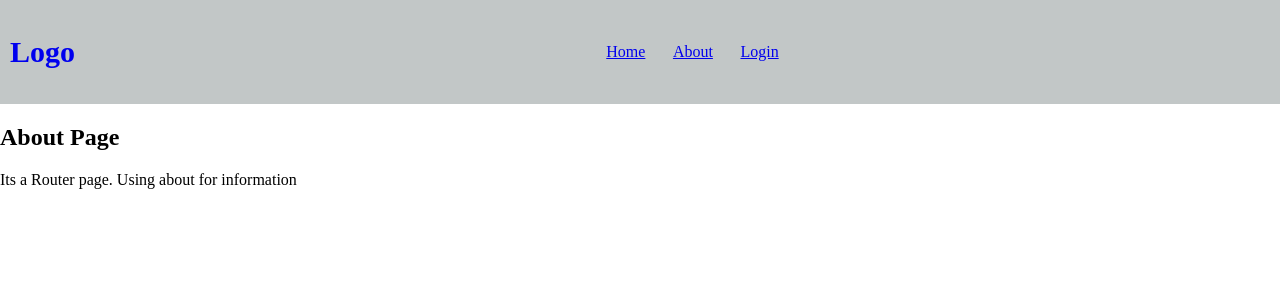
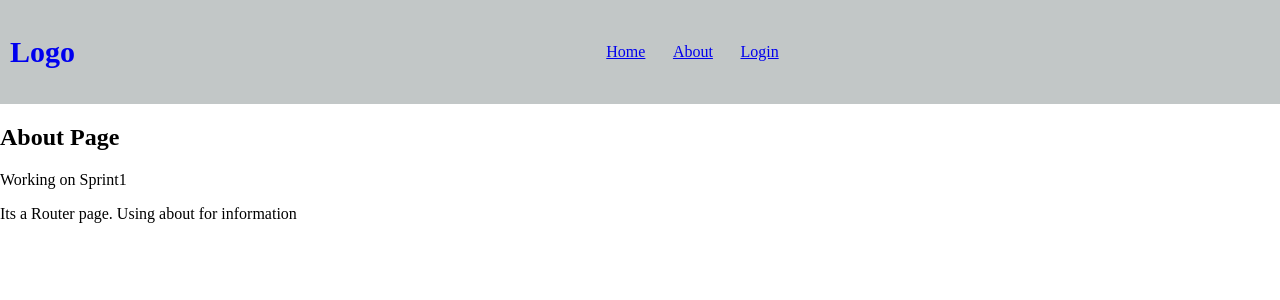
Before and after one commit to saymaruhi/RouterProject, a React (Vite) app: page /about in a window 1280 px wide. Shown: the top 300 px of the page. Built offline with nearby package versions, Linux system fonts and the light colour scheme.

Commit message:
added sprint1

```diff
--- a/src/about.jsx
+++ b/src/about.jsx
@@ -4,6 +4,7 @@ function About() {
   return (
     <div>
      <h2>About Page</h2>
+     <p>Working on Sprint1</p>
      <p>Its a Router page. Using about for information</p>
     </div>
   )
```
